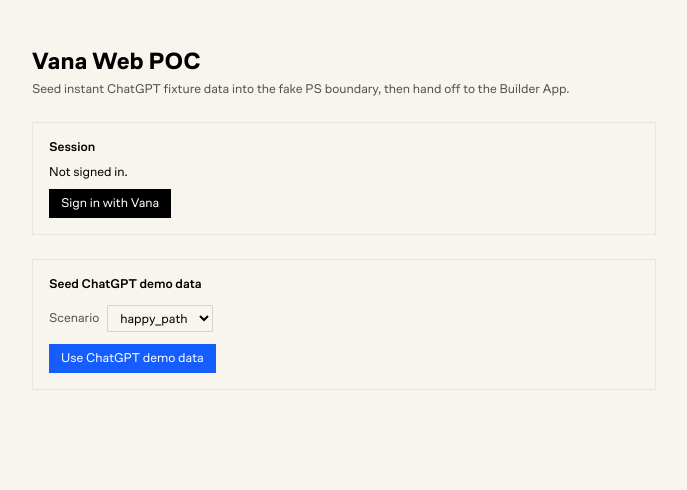
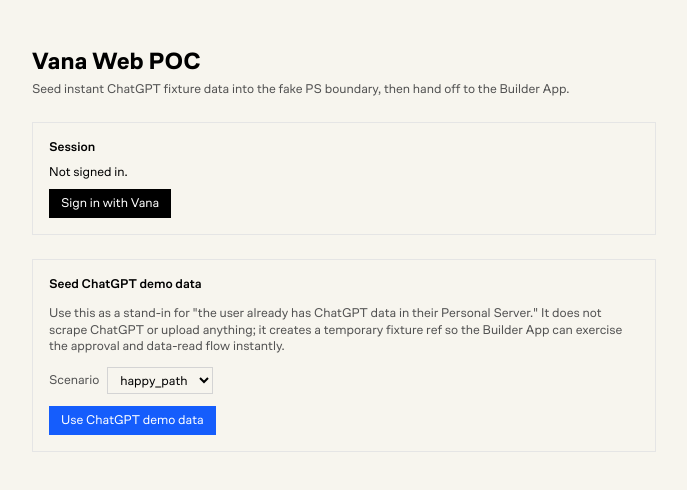
Before and after one commit to vana-com/vana-connect-mobile, a Next.js app: page /demo/login-with-vana/vana-web in a window 1280 px wide. Shown: the top 490 px of the page, without its empty margins (296-983 px from the left). Built offline with nearby package versions, Linux system fonts and the light colour scheme.

Commit message:
copy(dpv2): explain ChatGPT fixture seeding

```diff
--- a/app/demo/login-with-vana/vana-web/vana-web-poc.tsx
+++ b/app/demo/login-with-vana/vana-web/vana-web-poc.tsx
@@ -122,6 +122,12 @@ export function VanaWebPoc() {
 
       <section className="rounded-md border border-neutral-200 p-4">
         <h2 className="mb-3 font-medium">Seed ChatGPT demo data</h2>
+        <p className="mb-3 max-w-xl text-neutral-600">
+          Use this as a stand-in for "the user already has ChatGPT data in
+          their Personal Server." It does not scrape ChatGPT or upload anything;
+          it creates a temporary fixture ref so the Builder App can exercise the
+          approval and data-read flow instantly.
+        </p>
         <div className="flex flex-col gap-3">
           <label className="flex items-center gap-2">
             <span className="text-neutral-600">Scenario</span>
```
